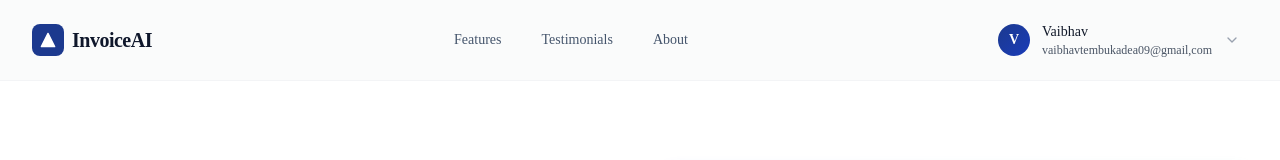
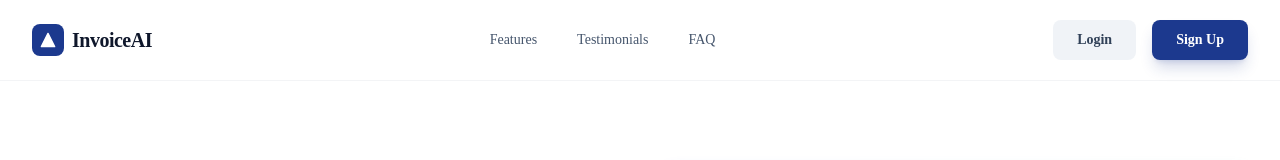
Before and after one commit to Vaibhav9T/AI_Powered_Invoice_Generator, a React (Vite) app in the folder frontend/invoice-generator/: page / in a window 1280 px wide. Shown: the top 160 px of the page. Built offline with nearby package versions, Linux system fonts and the light colour scheme.

Commit message:
fix: Header

```diff
--- a/frontend/invoice-generator/src/components/landing/Header.jsx
+++ b/frontend/invoice-generator/src/components/landing/Header.jsx
@@ -1,12 +1,12 @@
 import { useState, useEffect, use } from "react";
 import { Link } from "react-router-dom";
-import {FileText, Menu} from 'lucide-react';
+import {FileText, Menu, X} from 'lucide-react';
 import ProfileDropdown from "../layout/ProfileDropdown";
 
 const Header = () => {
 const [isScrolled, setIsScrolled] = useState(false);
 const [isMenuOpen, setIsMenuOpen] = useState(false);
-const isAunthenticated = true; // Replace with actual authentication logic
+const isAunthenticated = false; // Replace with actual authentication logic
 const user= {name:"Vaibhav", email:"vaibhavtembukadea09@gmail,com"}
 const logout=()=>{}
 const [profileDropdownOpen, setProfileDropdownOpen] = useState(false);
@@ -29,12 +29,14 @@ useEffect(() => {
   };
 
   return (
-    <header className="fixed w-full top-0 z-50 bg-gray-50/80 backdrop-blur-md border-b border-gray-100">
+    <header className={`fixed w-full top-0 z-50 bg-gray-50/80 backdrop-blur-md border-b border-gray-100 ${
+    isScrolled ? "bg-white/95  backdrop:blur-sm shadow-lg" : "bg-white/0" } `}>
+
       <div className="max-w-7xl mx-auto px-4 sm:px-6 lg:px-8">
         <div className="flex justify-between items-center h-20">
 
           {/* 1. Logo Section */}
-          <div className="flex-shrink-0 flex items-center gap-2 cursor-pointer">
+          <div className="shrink-0 flex items-center gap-2 cursor-pointer">
             {/* Custom Icon to match the blue cone/mountain in your image */}
             <div className="w-8 h-8 bg-blue-900 rounded-lg flex items-center justify-center">
               <svg
@@ -54,7 +56,7 @@ useEffect(() => {
 
           {/* 2. Navigation Links (Hidden on Mobile) */}
           <nav className="hidden md:flex space-x-10">
-            {['Features', 'Testimonials', 'About'].map((item) => {
+            {['Features', 'Testimonials', 'FAQ'].map((item) => {
               if (item === 'Features') {
                 return (
                   <button
@@ -109,6 +111,8 @@ useEffect(() => {
             </> )}
           </div>
 
+
+
           {/* Mobile Menu Button */}
           <div className="md:hidden flex items-center">
             <button
@@ -125,7 +129,10 @@ useEffect(() => {
       {isMenuOpen && (
         <div className="md:hidden bg-white border-t border-gray-100 shadow-xl absolute w-full">
           <div className="px-4 pt-2 pb-6 space-y-2">
-            {['Features', 'Pricing', 'About'].map((item) => (
+
+            {['Features', 'Testomonials', 'FAQ'].map((item) => (
+
+
               <Link
                 key={item}
                 to={`/${item.toLowerCase()}`}
@@ -134,7 +141,11 @@ useEffect(() => {
               >
                 {item}
               </Link>
-            ))}
+
+            )
+            )}
+
+
             <div className="mt-4 flex flex-col gap-3">
               <Link to="/login" className="w-full text-center py-3 rounded-lg bg-slate-100 font-semibold text-slate-700">
                 Login
```
